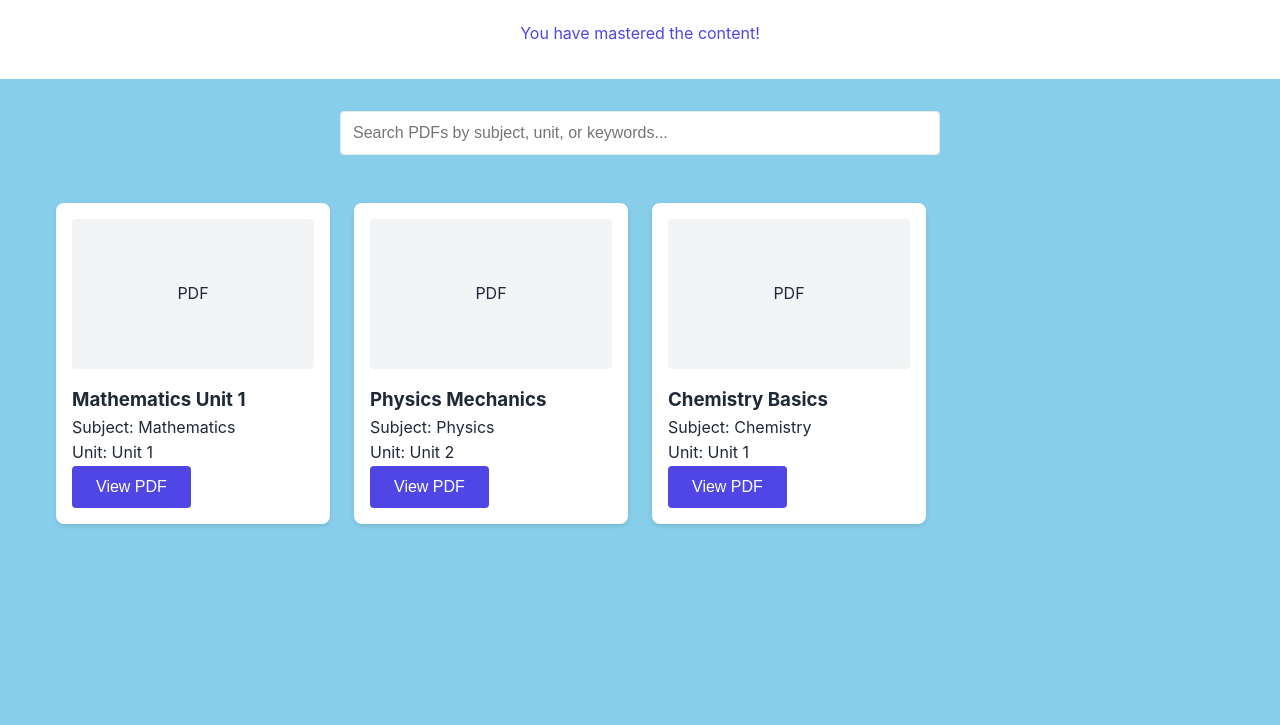
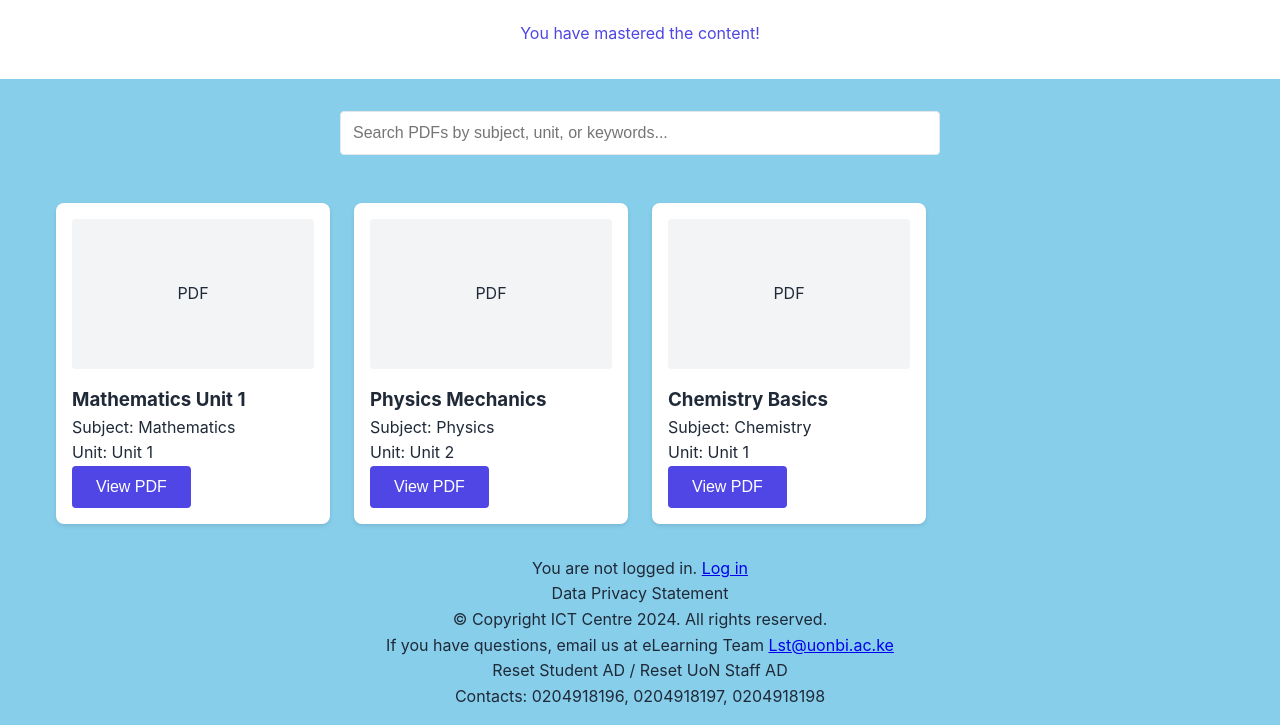
Before and after one commit to Sceptre360/pastpapers, a plain HTML site: page index.html in a window 1280 px wide. Shown: the part 522-1247 px from the top of the page. Before the commit the page ends 1062 px from the top, so only its background shows below. Drawn offline with Linux system fonts and the light colour scheme.

Commit message:
Update index.html
y

```diff
--- a/index.html
+++ b/index.html
@@ -549,5 +549,13 @@
         initializePDFs();
         displayMotivation(); // Display the first motivation immediately
     </script>
+    <footer style="background-color: #87ceeb; padding: 1rem; text-align: center;">
+        <p>You are not logged in. <a href="#" onclick="showLogin()">Log in</a></p>
+        <p>Data Privacy Statement</p>
+        <p>© Copyright ICT Centre 2024. All rights reserved.</p>
+        <p>If you have questions, email us at eLearning Team <a href="mailto:Lst@uonbi.ac.ke">Lst@uonbi.ac.ke</a></p>
+        <p>Reset Student AD / Reset UoN Staff AD</p>
+        <p>Contacts: 0204918196, 0204918197, 0204918198</p>
+    </footer>
 </body>
 </html>
```
